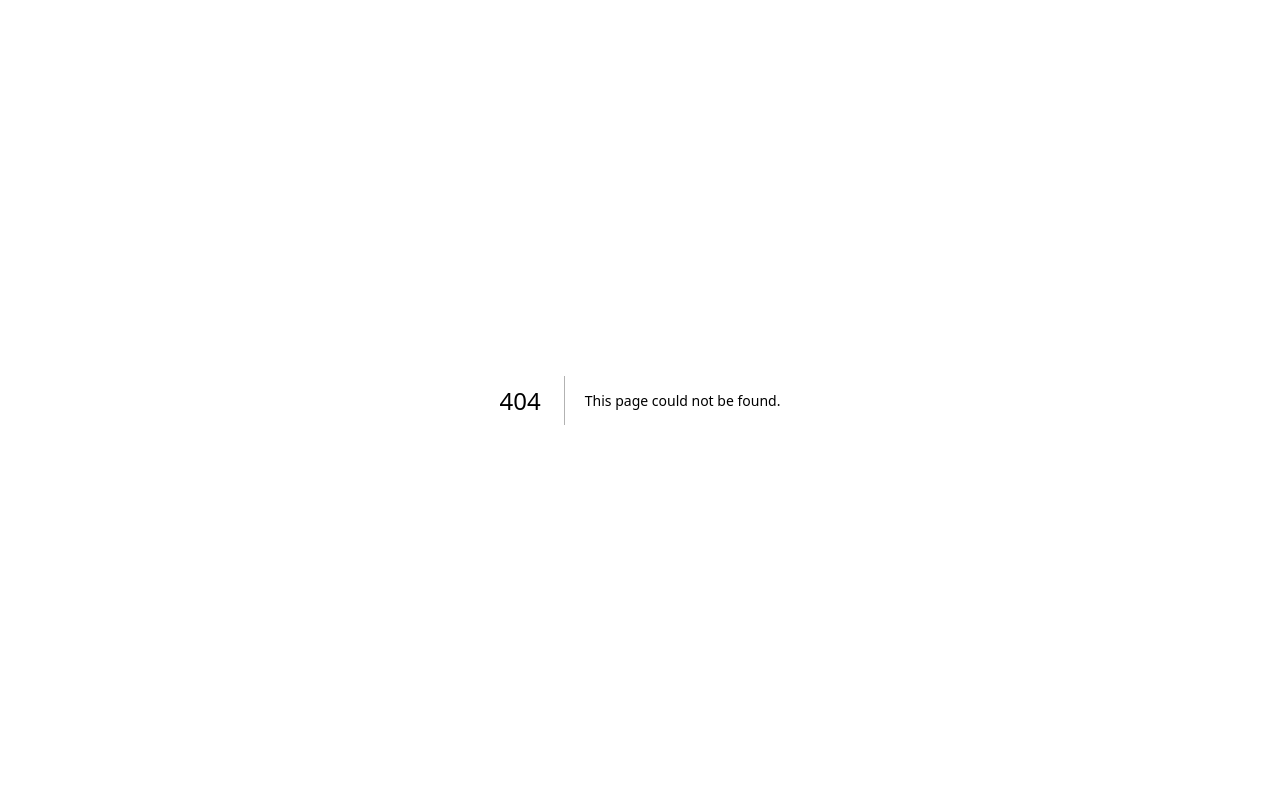
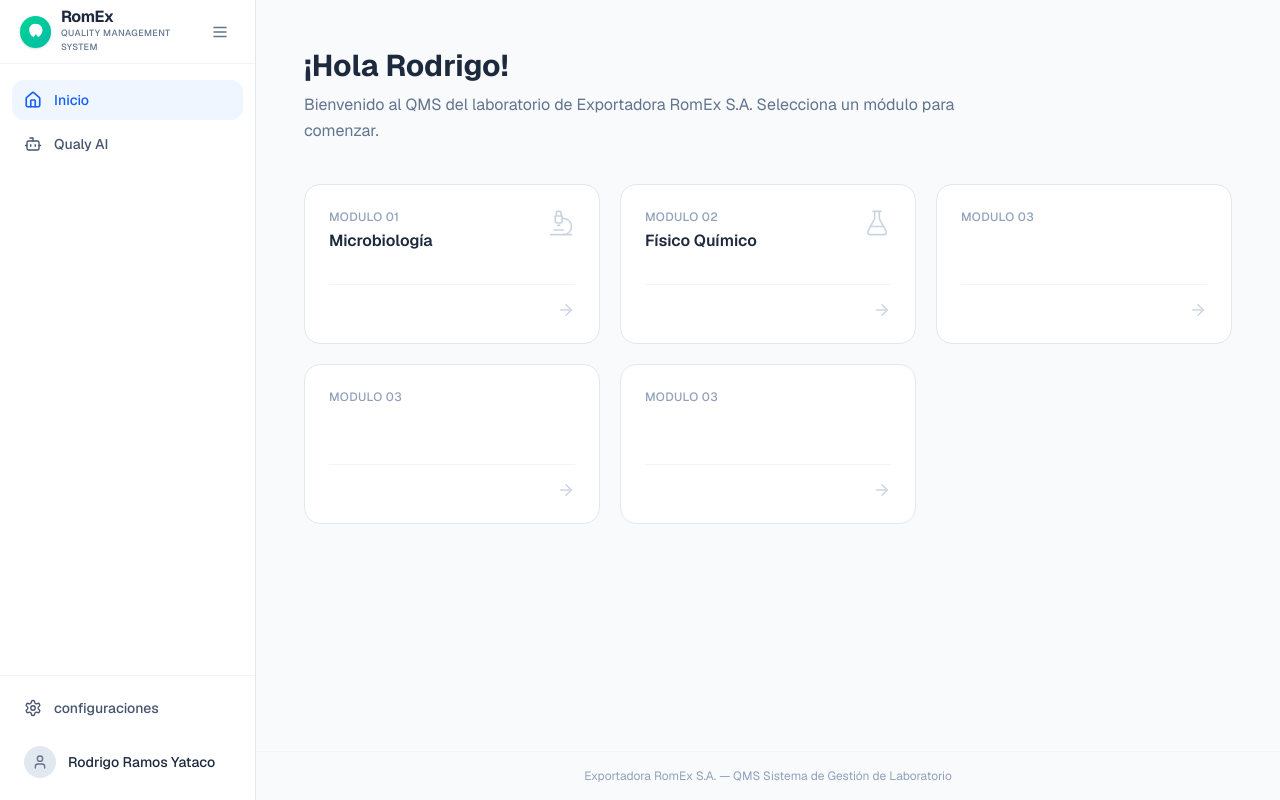
Before and after one commit to ramosyatacorf-debug/romex-qms, a Next.js app: page /dashboard in a window 1280 px wide. Before the commit this address had no page. Built offline with nearby package versions, Linux system fonts and the light colour scheme.

Commit message:
feat: agregar Dashboard principal con módulos

```diff
--- /dev/null
+++ b/src/app/dashboard/page.tsx
@@ -0,0 +1,61 @@
+import Sidebar from "@/components/Sidebar";
+import ModuleCard from "@/components/ModuleCard";
+
+export default function DashboardPage() {
+  return (
+    <div className="flex min-h-screen bg-slate-50">
+      <Sidebar />
+
+      <main className="flex-1 flex flex-col">
+        <div className="flex-1 p-8 md:p-12">
+          <div className="max-w-5xl">
+            <h1 className="text-2xl md:text-3xl font-bold text-slate-800 mb-2">
+              ¡Hola Rodrigo!
+            </h1>
+            <p className="text-slate-500 text-base mb-10 max-w-2xl leading-relaxed">
+              Bienvenido al QMS del laboratorio de Exportadora RomEx S.A. Selecciona un
+              módulo para comenzar.
+            </p>
+
+            <div className="grid grid-cols-1 sm:grid-cols-2 lg:grid-cols-3 gap-5">
+              <ModuleCard
+                number="Modulo 01"
+                title="Microbiología"
+                href="/dashboard/microbiologia"
+                icon="microscope"
+              />
+              <ModuleCard
+                number="Modulo 02"
+                title="Físico Químico"
+                href="/dashboard/fisico-quimico"
+                icon="flask"
+              />
+              <ModuleCard
+                number="Modulo 03"
+                title=""
+                href="#"
+                icon="empty"
+              />
+              <ModuleCard
+                number="Modulo 03"
+                title=""
+                href="#"
+                icon="empty"
+              />
+              <ModuleCard
+                number="Modulo 03"
+                title=""
+                href="#"
+                icon="empty"
+              />
+            </div>
+          </div>
+        </div>
+
+        <footer className="py-4 px-8 text-center text-xs text-slate-400 border-t border-slate-100">
+          Exportadora RomEx S.A. — QMS Sistema de Gestión de Laboratorio
+        </footer>
+      </main>
+    </div>
+  );
+}
```
